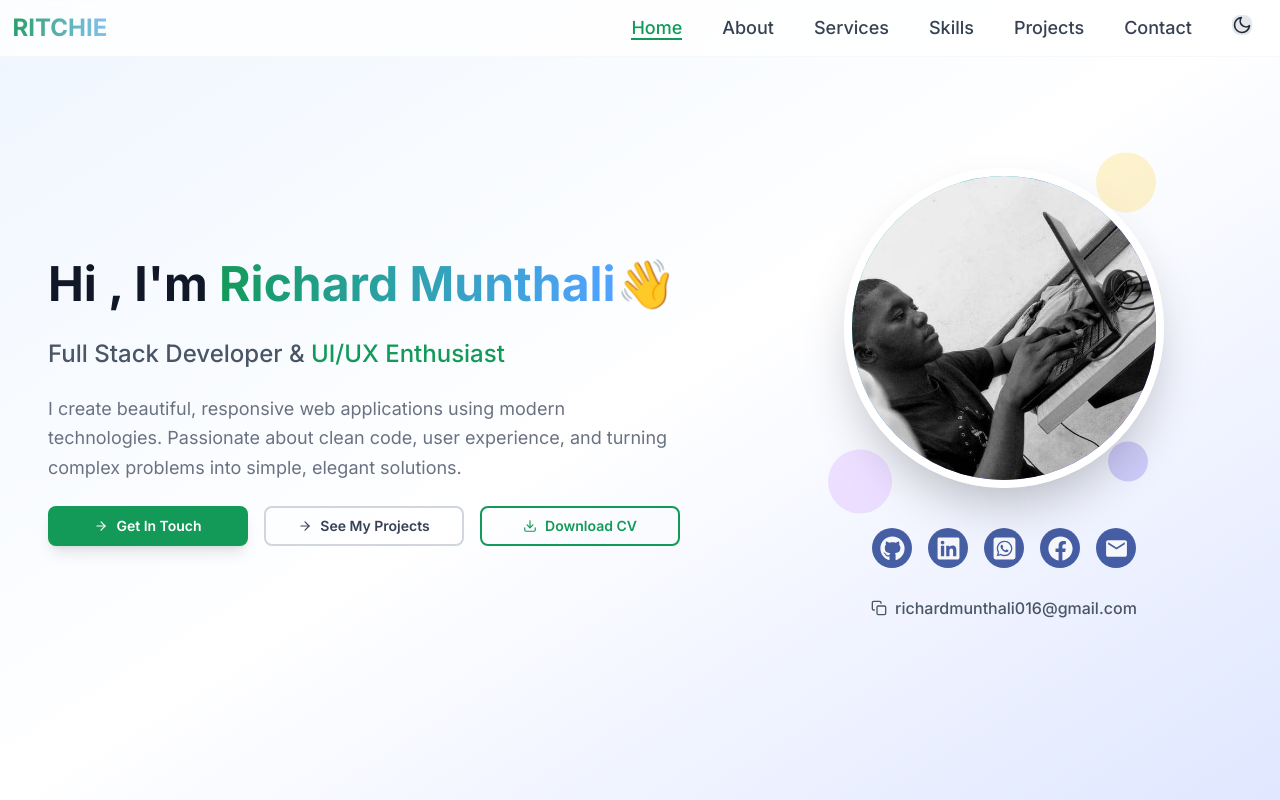
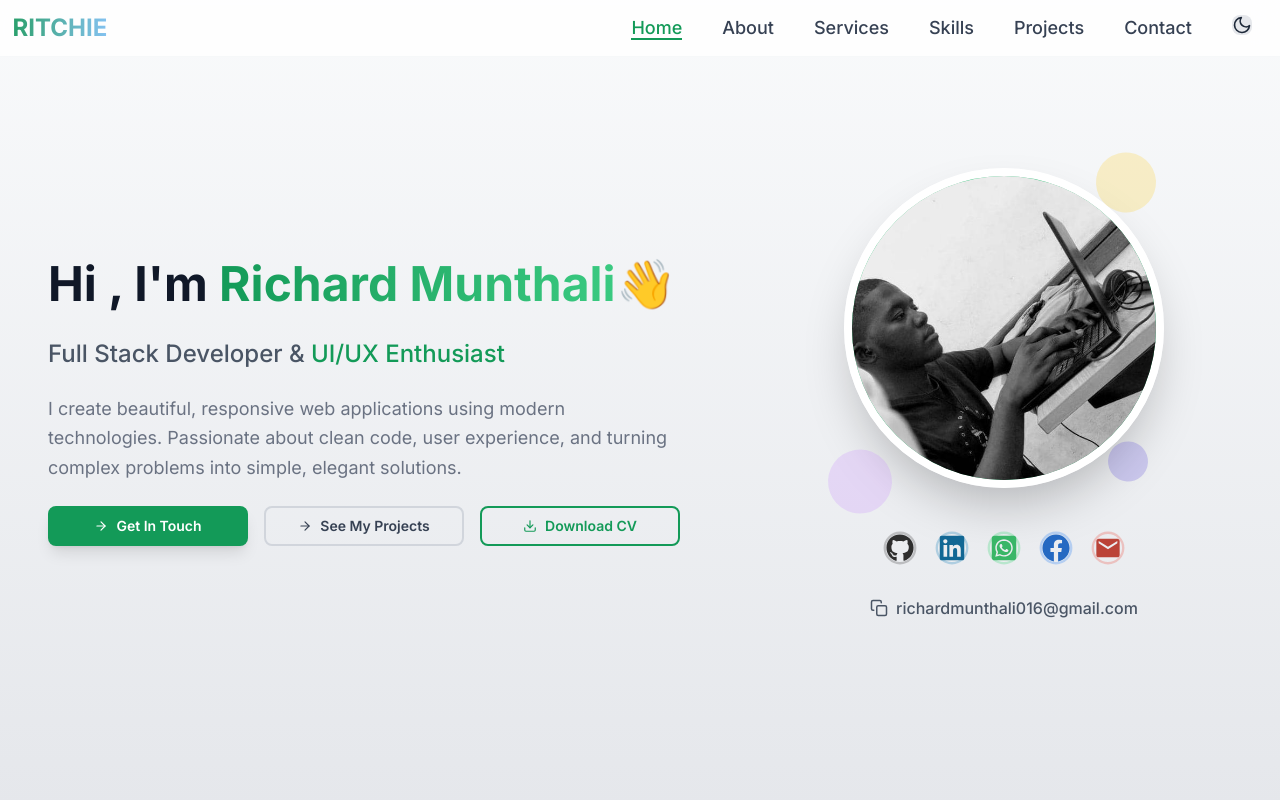
Before and after one commit to Ritchie16/react-portfolio-website, a React (Vite) app: page / in a window 1280 px wide. Shown: the top 800 px of the page. Built offline with nearby package versions, Linux system fonts and the light colour scheme.

Commit message:
update Hero section

```diff
--- a/src/components/Hero/EmailCopy.jsx
+++ b/src/components/Hero/EmailCopy.jsx
@@ -1,9 +1,11 @@
 import { useState } from "react";
-import { motion } from "framer-motion";
+import { motion as Motion} from "framer-motion";
 import { FiCopy, FiCheck } from "react-icons/fi";
 
 const EmailCopy = () => {
   const [copied, setCopied] = useState(false);
+
+  const Email = import.meta.env.MY_EMAIL;
 
   const copyEmail = () => {
     //navigator is a web API that provides access to the clipboard
@@ -22,11 +24,11 @@ const EmailCopy = () => {
       >
         {copied ? (
           <>
-            <FiCheck className="text-green-500" /> Copied!
+            <FiCheck className="text-green-500" /> Copied to Clipboard!
           </>
         ) : (
           <>
-            <FiCopy /> richardmunthali016@gmail.com
+            <FiCopy size={18} /> richardmunthali016@gmail.com
           </>
         )}
       </button>
--- a/src/components/Hero/Hero.jsx
+++ b/src/components/Hero/Hero.jsx
@@ -16,7 +16,7 @@ const Hero = () => {
     <section
       id="home"
 
-      className=" min-h-screen flex items-center justify-center  bg-gradient-to-br from-blue-50 via-white to-indigo-100 dark:from-gray-900 dark:via-gray-800 dark:to-gray-900/60"
+      className=" min-h-screen flex items-center justify-center  bg-gradient-to-b from-gray-50 to-gray-200   dark:from-dark-200 dark:to-dark-100"
     >
       {/** Using motion.div to animate the entire hero section */}
       {/** Applying container variants for staggered child animations */}
--- a/src/components/Hero/HeroImage.jsx
+++ b/src/components/Hero/HeroImage.jsx
@@ -14,7 +14,7 @@ const HeroImage = () => (
     {/**the relative class plays a role in positioning the floating shapes */}
     <div className="relative">
       {/** Profile image with gradient border*/}
-      <div className="relative w-64 h-64 md:w-70 md:h-70 lg:w-80 lg:h-80 bg-gradient-to-br from-primary-400 via-blue-500 to-purple-700 rounded-full overflow-hidden border-8 border-white dark:border-gray-800 shadow-2xl">
+      <div className="relative w-64 h-64 md:w-70 md:h-70 lg:w-80 lg:h-80 bg-gradient-to-br from-primary-400 via-primary-500 to-primary-700 rounded-full overflow-hidden border-8 border-white dark:border-gray-800 shadow-2xl">
         {/**profile image that fits the border with it's aspect ratio */}
         <img
           src="/profile_pic.jpeg"
--- a/src/components/Hero/HeroSocialLinks.jsx
+++ b/src/components/Hero/HeroSocialLinks.jsx
@@ -4,36 +4,97 @@ import { FaGithub, FaLinkedin, FaWhatsappSquare, FaFacebook } from "react-icons/
 import { MdEmail } from "react-icons/md";
 
 const HeroSocialLinks = () => {
-  // Social media links data
+  // Social media links data with brand colors
   const links = [
-    { icon: FaGithub, href: "https://github.com/Ritchie16", label: "GitHub" },
+    {
+      icon: FaGithub,
+      href: "https://github.com/Ritchie16",
+      label: "GitHub",
+      color: "#333333" // GitHub black
+    },
     {
       icon: FaLinkedin,
       href: "https://www.linkedin.com/in/richard-munthali-692880305/",
       label: "LinkedIn",
+      color: "#0077B5" // LinkedIn blue
     },
-    { icon: FaWhatsappSquare, href: "https://wa.me/265880120328", label: "WhatsApp" },
-    { icon: FaFacebook, href: "https://www.facebook.com/richard.munthali.779", label: "Facebook" },
-    {icon: MdEmail, href: "richardmunthali016@gmail.com", label: "Email" },
+    {
+      icon: FaWhatsappSquare,
+      href: "https://wa.me/265880120328",
+      label: "WhatsApp",
+      color: "#25D366" // WhatsApp green
+    },
+    {
+      icon: FaFacebook,
+      href: "https://www.facebook.com/richard.munthali.779",
+      label: "Facebook",
+      color: "#1877F2" // Facebook blue
+    },
+    {
+      icon: MdEmail,
+      href: "mailto:richardmunthali016@gmail.com",
+      label: "Email",
+      color: "#EA4335" // Gmail red
+    },
   ];
 
   return (
-    <div className="flex items-center justify-center gap-x-4 h-20">
+    <div className="flex items-center justify-center gap-x-6 h-20">
       {links.map((link) => (
         <Motion.a
           key={link.label}
           href={link.href}
           aria-label={link.label}
-          className="h-10 w-10 bg-blue-900/80 group-hover:bg-gray-200 dark:bg-blue-900/80 flex items-center justify-center transition-colors duration-300 rounded-full hover:shadow-lg group"
-          whileHover={{ scale: 1, y: -2 }}
+          target="_blank"
+          rel="noopener noreferrer"
+          className="group relative flex items-center justify-center transition-all duration-300 rounded-full"
+          whileHover={{ scale: 1.1, y: -3 }}
           whileTap={{ scale: 0.9 }}
           initial={{ opacity: 0, y: 20 }}
           animate={{ opacity: 1, y: 0 }}
           transition={{ duration: 0.4 }}
         >
+          {/* Background circle that shows on hover */}
+          <Motion.div
+            className="absolute inset-0 rounded-full opacity-0 group-hover:opacity-20 transition-opacity duration-300"
+            style={{ backgroundColor: link.color }}
+            initial={false}
+          />
 
-           <link.icon size={25} className="text-white/95 dark:text-white/95 group-hover:text-primary-200 dark:group-hover:text-primary-200" />
+          {/* Pulsing effect */}
+          <Motion.div
+            className="absolute inset-0 rounded-full border-2 opacity-0 group-hover:opacity-30"
+            style={{ borderColor: link.color }}
+            animate={{
+              scale: [1, 1.2, 1],
+              opacity: [0, 0.3, 0]
+            }}
+            transition={{
+              duration: 2,
+              repeat: Infinity,
+              repeatType: "loop"
+            }}
+          />
 
+          {/* Icon with color transition */}
+          <link.icon
+            size={28}
+            className="relative z-10 text-gray-700 dark:text-gray-300 transition-all duration-300 group-hover:scale-110"
+            style={{
+              color: link.color,
+              filter: "brightness(0.9) saturate(0.8)"
+            }}
+          />
+
+          {/* Tooltip */}
+          <div className="absolute -bottom-8 left-1/2 transform -translate-x-1/2 opacity-0 group-hover:opacity-100 transition-all duration-300 pointer-events-none whitespace-nowrap">
+            <div className="px-2! py-1! text-xs font-medium text-white rounded-md shadow-lg"
+                 style={{ backgroundColor: link.color }}>
+              {link.label}
+            </div>
+            <div className="absolute -top-1 left-1/2 transform -translate-x-1/2 w-2 h-2 rotate-45"
+                 style={{ backgroundColor: link.color }}></div>
+          </div>
         </Motion.a>
       ))}
     </div>
--- a/src/components/Hero/HeroText.jsx
+++ b/src/components/Hero/HeroText.jsx
@@ -28,7 +28,7 @@ const HeroText = () => {
       <Motion.h1 className=" text-xl md:text-2xl lg:text-3xl xl:text-5xl font-bold text-gray-900 dark:text-white leading-tight">
         Hi
         , I'm{" "}
-        <span className="bg-gradient-to-r from-primary-600 to-blue-400 dark:from-primary-700 dark:via-indigo-300 dark:to-blue-400 bg-clip-text text-transparent">
+        <span className="bg-gradient-to-r from-primary-600 to-primary-400 dark:from-primary-700 dark:via-primary-300 dark:to-primary-400 bg-clip-text text-transparent">
           Richard Munthali
         </span>
 
```
